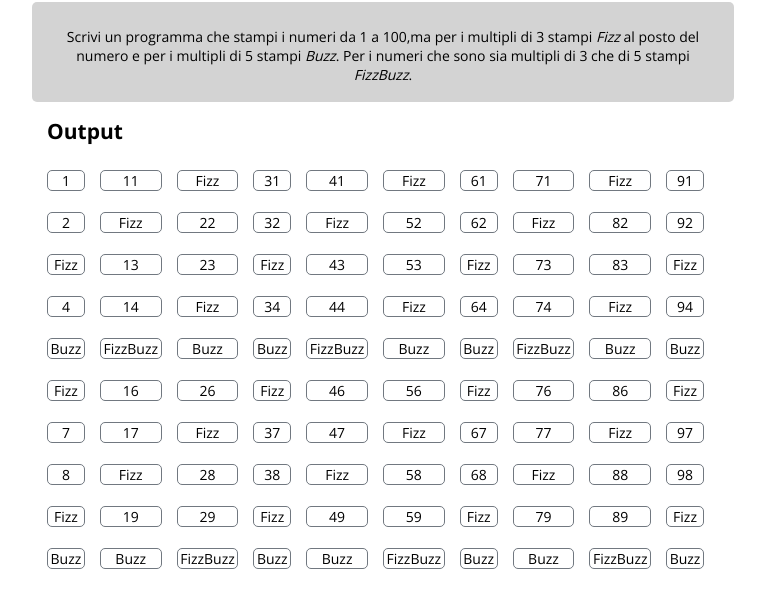
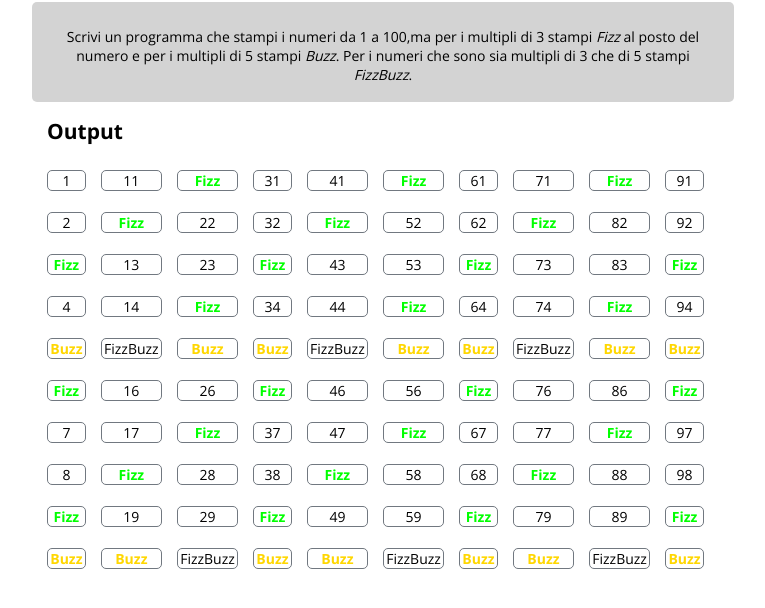
Before and after one commit to LauraStorella/js-fizzbuzz, a plain HTML site: page index.html in a window 1280 px wide. Shown: the part 116-724 px from the top of the page, without its empty margins (257-1022 px from the left). Drawn offline with nearby package versions, Linux system fonts and the light colour scheme.

Commit message:
modifica js - css

```diff
--- a/css/style.css
+++ b/css/style.css
@@ -47,7 +47,14 @@ ul li {
   margin-bottom: 11px;
   text-align: center;
 }
-
+ul li.lime {
+  color: lime;
+  font-weight: bold;
+}
+ul li.gold {
+  color: gold;
+  font-weight: bold;
+}
 
 
 
--- a/js/script.js
+++ b/js/script.js
@@ -17,12 +17,12 @@ for (var i = 1; i <= 100; i++) {
   // Multipli 3
   else if (i % 3 == 0) {
     console.log("Fizz");
-    numbersList.innerHTML += '<li> Fizz </li>';
+    numbersList.innerHTML += '<li class="lime"> Fizz </li>';
   }
   // Multipli 5
   else if (i % 5 == 0) {
     console.log("Buzz");
-    numbersList.innerHTML += '<li> Buzz </li>';
+    numbersList.innerHTML += '<li class="gold"> Buzz </li>';
   } else {
     console.log(i);
     numbersList.innerHTML += '<li>' + i + '</li>';
```
